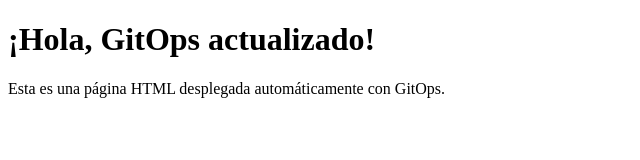
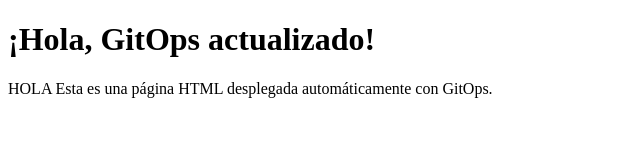
Before and after one commit to Arlequin404/gitops-practice, a plain HTML site: page app/index.html in a window 1280 px wide. Shown: the whole page, without its empty margins (0-640 px from the left). Drawn offline with Linux system fonts and the light colour scheme.

Commit message:
Se cambi un texto
se remplazo un texto para hacer un test

```diff
--- a/app/index.html
+++ b/app/index.html
@@ -7,6 +7,6 @@
 </head>
 <body>
     <h1>¡Hola, GitOps actualizado!</h1>
-    <p>Esta es una página HTML desplegada automáticamente con GitOps.</p>
+    <p>HOLA Esta es una página HTML desplegada automáticamente con GitOps.</p>
 </body>
 </html>
```
